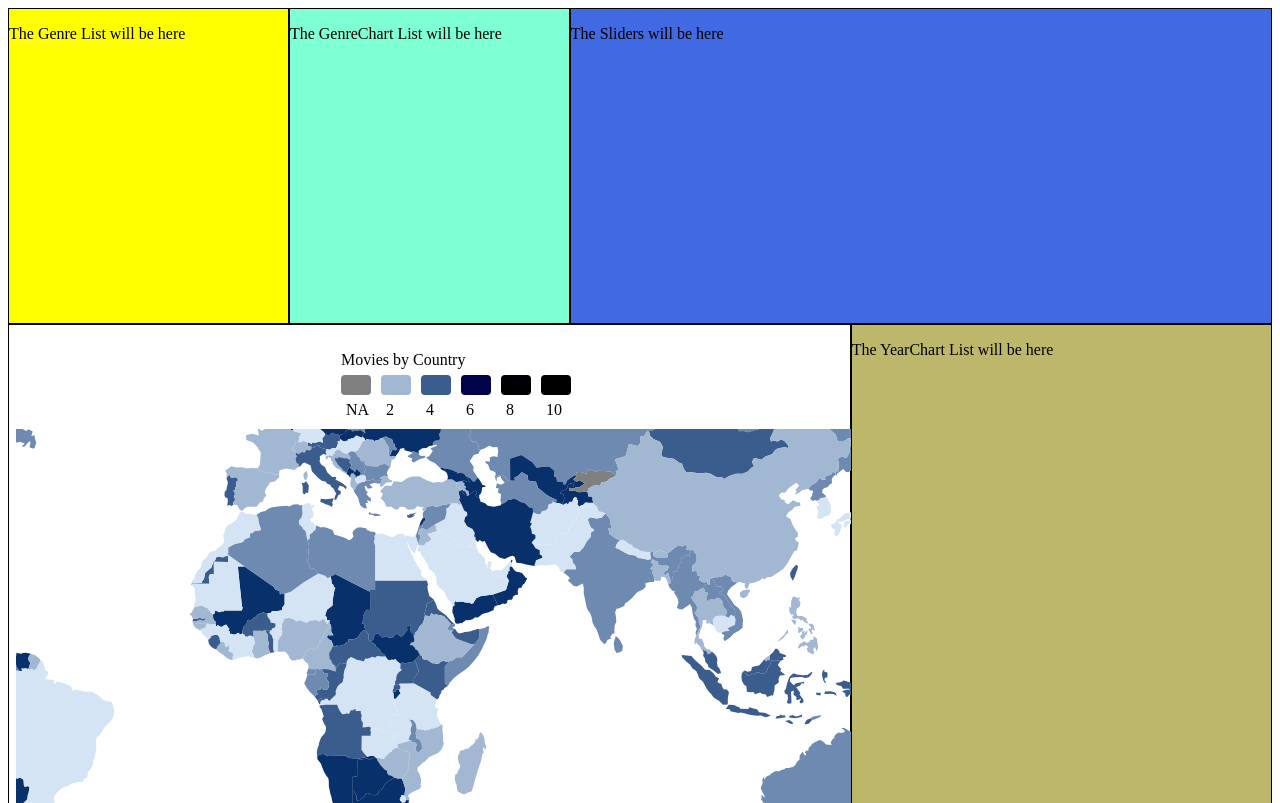
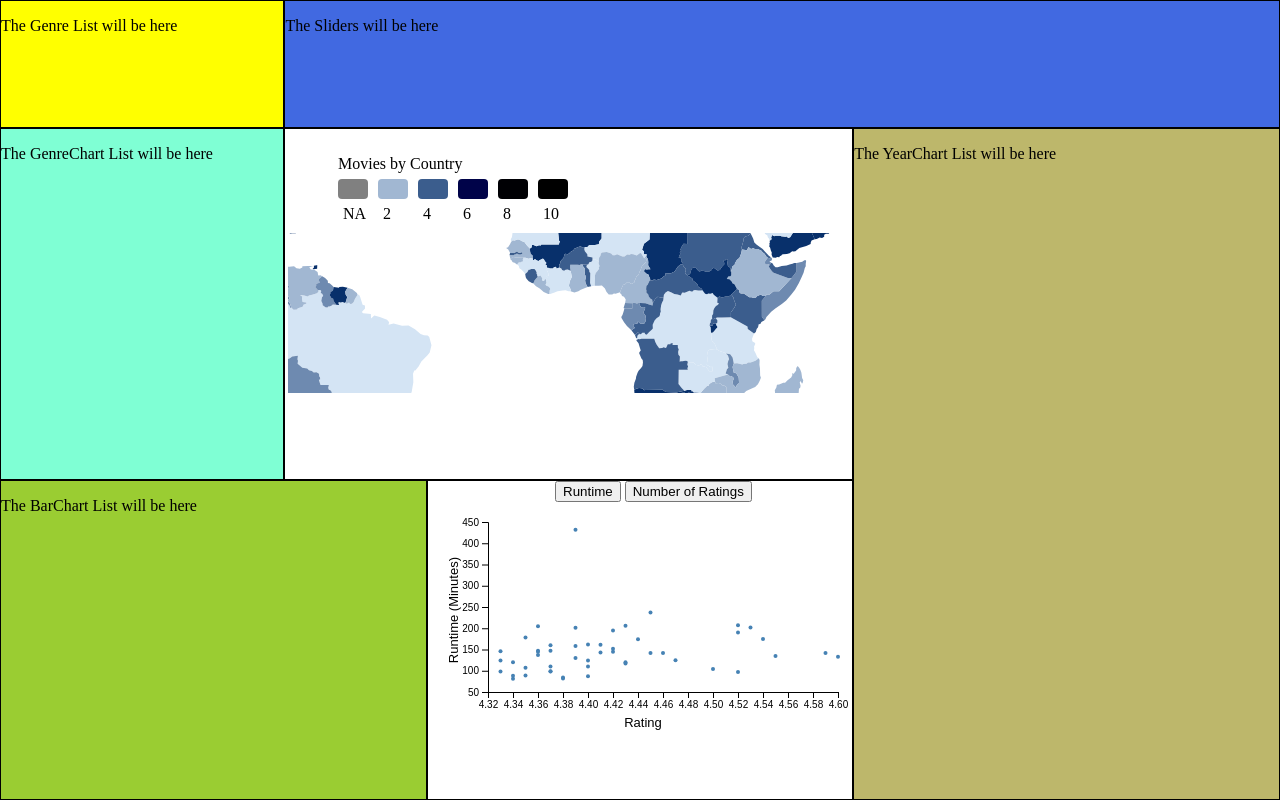
Before and after one commit to Catralitos/Letterboxd-Visualization, a plain HTML site: page index.html in a window 1280 px wide. Shown: the top 803 px of the page. Drawn offline with Linux system fonts and the light colour scheme.

Commit message:
Ajustei tamanhos da VI outra vez

```diff
--- a/scripts/behavior.js
+++ b/scripts/behavior.js
@@ -58,12 +58,15 @@ Promise.all([d3.json(map_path), d3.csv(data_path), d3.csv(main_data)]).then(([ma
 function createGeoMap(map) {
     const cVar = 'nr_of_movies';
 
+    const geoWidth = 590;
+    const geoHeight = 160;
+
     const projection = d3
         .geoMercator()
         .scale(height / 2)
         .rotate([0, 0])
         .center([0, 0])
-        .translate([width / 2, height / 2]);
+        .translate([geoWidth / 2, geoHeight / 2]);
 
     const path = d3.geoPath().projection(projection);
 
@@ -76,8 +79,8 @@ function createGeoMap(map) {
     const geo = d3
         .select('#geo')
         .append('svg')
-        .attr('width', 875)
-        .attr('height', 760)
+        .attr('width', geoWidth)
+        .attr('height', geoHeight)
         .selectAll('path')
         .data(topojson.feature(map, map.objects.countries).features)
         .join('path')
@@ -165,7 +168,7 @@ function zoomed({ transform }) {
 function createScatterPlot(data, update = false) {
 
     const scatterWidth= 430;
-    const scatterHeight = 430;
+    const scatterHeight = 230;
 
     const xValue = (d) => +d[x_var];
     const yValue = (d) => +d[y_var];
--- a/style/styles.css
+++ b/style/styles.css
@@ -1,16 +1,28 @@
+body {
+    margin: 0;
+    /*background-color: lightcyan;*/
+    box-sizing: border-box;
+
+  }
+
+
+
 .container {
     display: grid;
     grid-template-columns: 1fr 1fr 1fr 1fr 1fr 1fr 1fr 1fr 1fr;
-    grid-template-rows: 0.7fr 0.5fr 1.3fr 1fr 1fr 1fr 1fr;
-    gap: 0px 0px;
+    grid-template-rows: 0.7fr 0.5fr 1.3fr 1fr 1fr 2fr 1fr;
+    /*gap: 0px 0px; */
     grid-template-areas:
-      "GenreList GenreList GenreChart GenreChart Sliders Sliders Sliders Sliders Sliders"
-      "GenreList GenreList GenreChart GenreChart Sliders Sliders Sliders Sliders Sliders"
-      "geo geo geo geo geo geo YearChart YearChart YearChart"
-      "geo geo geo geo geo geo YearChart YearChart YearChart"
-      "geo geo geo geo geo geo YearChart YearChart YearChart"
+      "GenreList GenreList Sliders Sliders Sliders Sliders Sliders Sliders Sliders"
+      "GenreList GenreList Sliders Sliders Sliders Sliders Sliders Sliders Sliders"
+      "GenreChart GenreChart geo geo geo geo YearChart YearChart YearChart"
+      "GenreChart GenreChart geo geo geo geo YearChart YearChart YearChart"
+      "GenreChart GenreChart geo geo geo geo YearChart YearChart YearChart"
       "BarChart BarChart BarChart scatter scatter scatter YearChart YearChart YearChart"
       "BarChart BarChart BarChart scatter scatter scatter YearChart YearChart YearChart";
+      /*grid-gap: 8px;*/
+      /*padding: 8px;*/ /* NEW */
+      height: 100vh;
     /*justify-items: center;*/
     /*align-items: center;*/
   }
@@ -44,7 +56,7 @@
 
   #geo {
       grid-area: geo;
-      padding-left: 7px;
+      padding-left: 3px;
     }
 
   #YearChart {
@@ -53,7 +65,7 @@
     }
 
   #geo-label{
-      padding-left: 275px;
+     /* padding-left: 275px;*/
     /*margin-left: 25%;*/
   }
 
```
